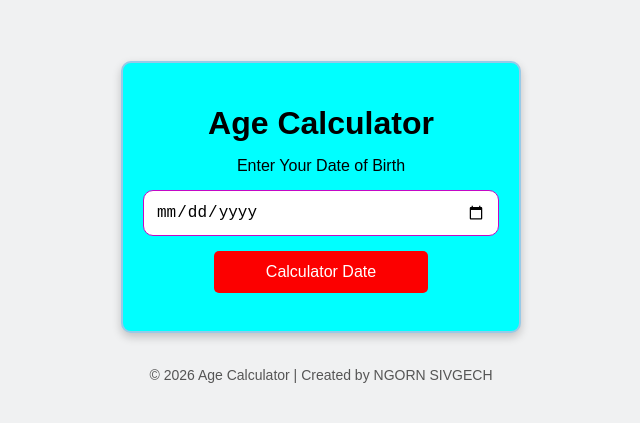
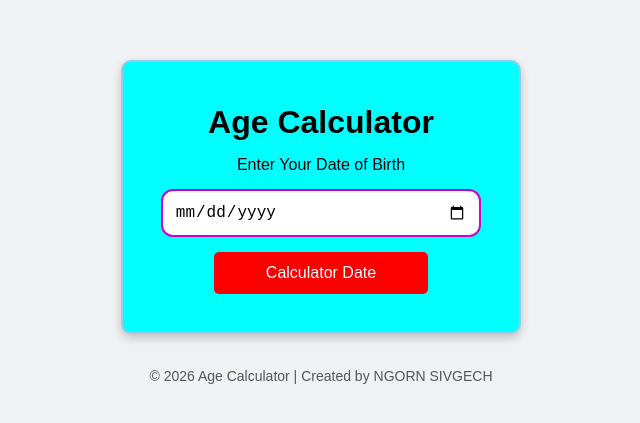
Before and after one commit to Slipzdevs/Age-Calculator, a plain HTML site: page index.html in a window 1280 px wide. Shown: the part 171-594 px from the top of the page, without its empty margins (319-959 px from the left). Drawn offline with Linux system fonts and the light colour scheme.

Commit message:
Css Update

```diff
--- a/style.css
+++ b/style.css
@@ -73,12 +73,15 @@ label{
 }
 
 #age_box{
+    width: 90%;
+    padding: 12px;
     margin-top: 15px;
-    width: 100%;
-    padding: 12px;
-    border: 1px solid rgb(197, 8, 197);
-    border-radius: 10px;
     box-sizing: border-box;
+
+    border: 2px solid #d100d1;
+    border-radius: 12px;
+
+    background-color: white;
     font-size: 1rem;
 }
 
```
